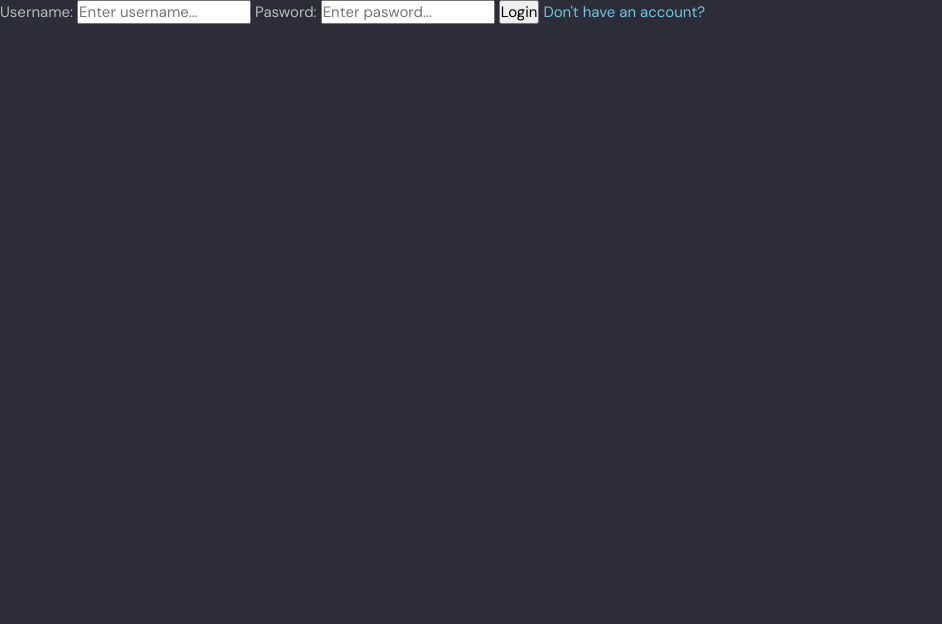
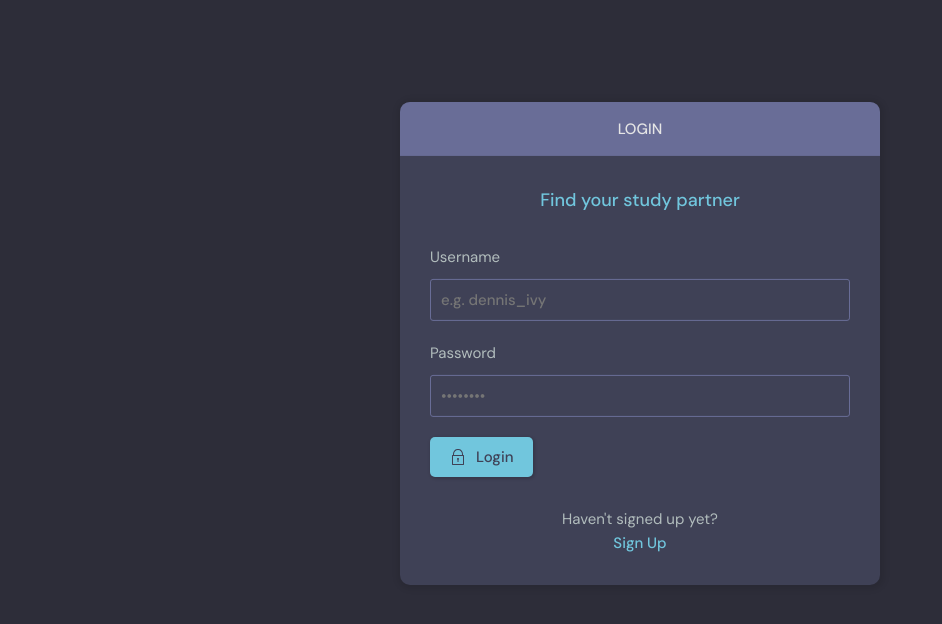
Before and after one commit to Omid-mohebi/codebook, a Django app: page /login/ in a window 1280 px wide. Shown: the part 76-700 px from the top of the page, without its empty margins (0-942 px from the left). Run offline with Django 5.2, Linux system fonts and the light colour scheme.

Commit message:
update: login and register templetes

```diff
--- a/main/templates/main/login.html
+++ b/main/templates/main/login.html
@@ -1,19 +1,61 @@
 {% extends "base.html" %}
 {% block content %}
-<form action="" method="post">
-    {% csrf_token %}
-    {% for message in messages  %}
-        {% if messages %}
-            <ul>
-                <li>{{message}}</li>
-            </ul>
-        {% endif %}
-    {% endfor %}
-    <label for="username">Username: </label>
-    <input type="text" name="username" placeholder='Enter username...'>
-    <label for="password">Pasword: </label>
-    <input type="password" name="password" placeholder='Enter pasword...'>
-    <input type="submit" value="Login">
-    <a href="{% url 'register' %}">Don't have an account?</a>
-</form>
+
+<main class="auth layout">
+  <div class="container">
+    <div class="layout__box">
+      <div class="layout__boxHeader">
+        <div class="layout__boxTitle">
+          <h3>Login</h3>
+        </div>
+      </div>
+      <div class="layout__body">
+        <h2 class="auth__tagline">Find your study partner</h2>
+
+        <form class="form" action="" method='post'>
+          {% csrf_token %}
+          <div class="form__group form__group">
+            <label for="room_name">Username</label>
+            <input id="username" name="username" type="text" placeholder="e.g. dennis_ivy" />
+          </div>
+          <div class="form__group">
+            <label for="password">Password</label>
+            <input
+              id="password"
+              name="password"
+              type="password"
+              placeholder="&bull;&bull;&bull;&bull;&bull;&bull;&bull;&bull;"
+            />
+          </div>
+
+          <button class="btn btn--main" type="submit">
+            <svg
+              version="1.1"
+              xmlns="http://www.w3.org/2000/svg"
+              width="32"
+              height="32"
+              viewBox="0 0 32 32"
+            >
+              <title>lock</title>
+              <path
+                d="M27 12h-1v-2c0-5.514-4.486-10-10-10s-10 4.486-10 10v2h-1c-0.553 0-1 0.447-1 1v18c0 0.553 0.447 1 1 1h22c0.553 0 1-0.447 1-1v-18c0-0.553-0.447-1-1-1zM8 10c0-4.411 3.589-8 8-8s8 3.589 8 8v2h-16v-2zM26 30h-20v-16h20v16z"
+              ></path>
+              <path
+                d="M15 21.694v4.306h2v-4.306c0.587-0.348 1-0.961 1-1.694 0-1.105-0.895-2-2-2s-2 0.895-2 2c0 0.732 0.413 1.345 1 1.694z"
+              ></path>
+            </svg>
+
+            Login
+          </button>
+        </form>
+
+        <div class="auth__action">
+          <p>Haven't signed up yet?</p>
+          <a href="{% url "register" %}" class="btn btn--link">Sign Up</a>
+        </div>
+      </div>
+    </div>
+  </div>
+</main>
+
 {% endblock content %}
```
Also changed, not shown: main/templates/main/register.html (+98 -1 lines).
